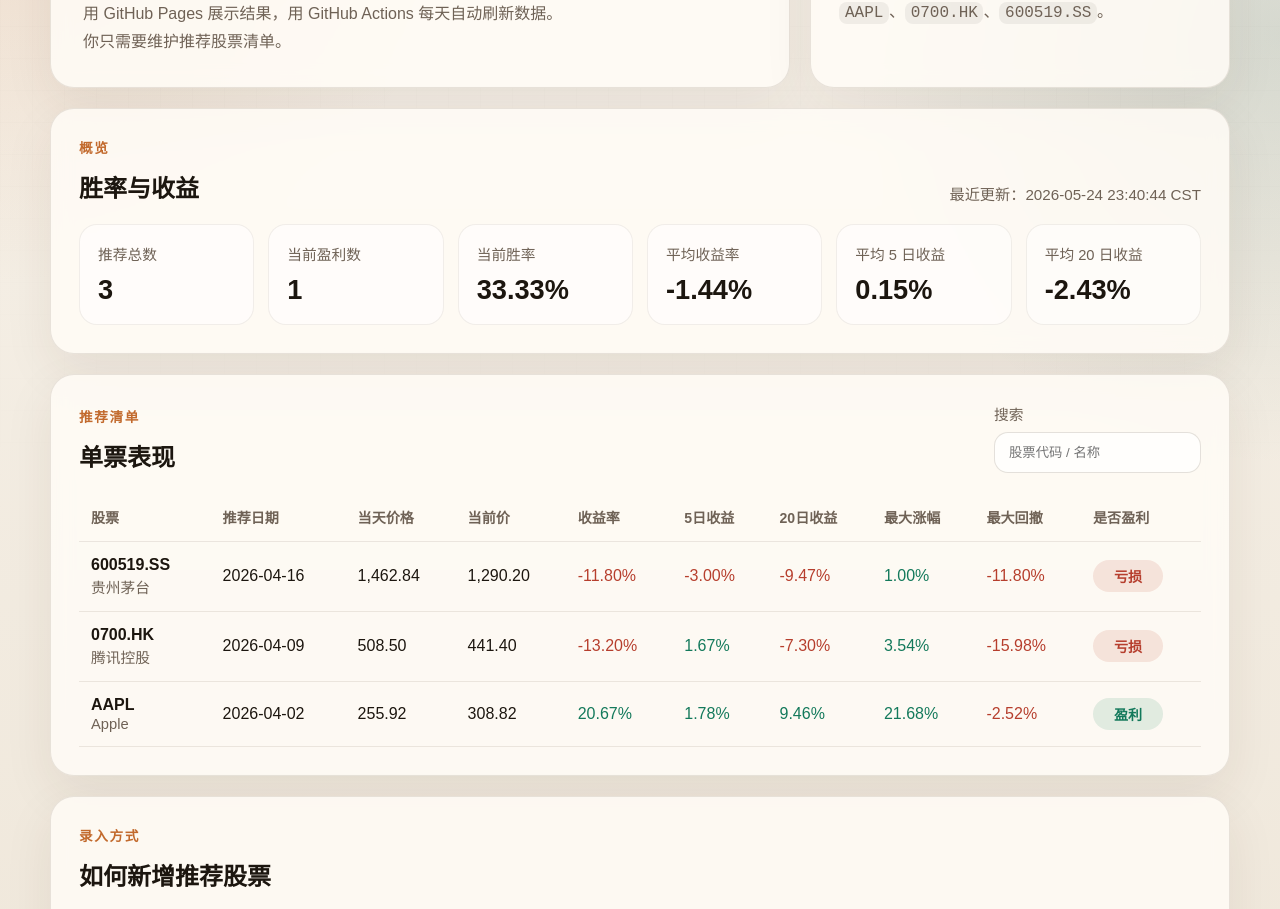
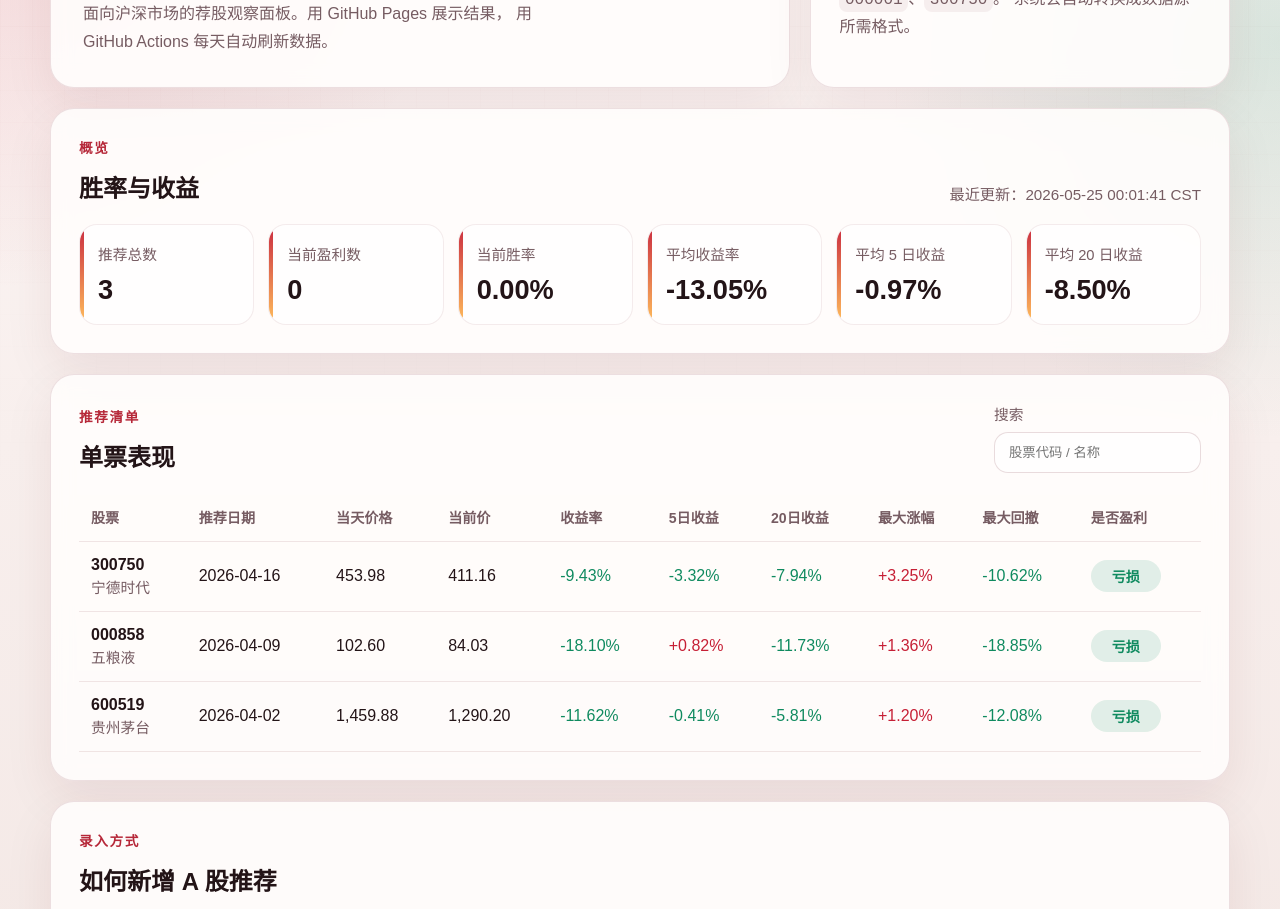
Before and after one commit to JasonDnfkr/stock-tracker, a plain HTML site: page docs/index.html in a window 1280 px wide. Shown: the part 230-1139 px from the top of the page. Drawn offline with Linux system fonts and the light colour scheme.

Commit message:
version 1

```diff
--- a/docs/app.js
+++ b/docs/app.js
@@ -14,6 +14,13 @@
   maximumFractionDigits: 2,
 });
 
+const signedPercent = new Intl.NumberFormat("zh-CN", {
+  style: "percent",
+  minimumFractionDigits: 2,
+  maximumFractionDigits: 2,
+  signDisplay: "exceptZero",
+});
+
 const number = new Intl.NumberFormat("zh-CN", {
   minimumFractionDigits: 2,
   maximumFractionDigits: 2,
@@ -25,6 +32,14 @@
   }
 
   return percent.format(value);
+}
+
+function formatSignedPercent(value) {
+  if (value === null || value === undefined) {
+    return "--";
+  }
+
+  return signedPercent.format(value);
 }
 
 function formatNumber(value) {
@@ -104,11 +119,11 @@
             </div>
           </td>
           <td>${formatNumber(record.current_price)}</td>
-          <td class="${metricClass(record.return_rate)}">${formatPercent(record.return_rate)}</td>
-          <td class="${metricClass(record.return_5d)}">${formatPercent(record.return_5d)}</td>
-          <td class="${metricClass(record.return_20d)}">${formatPercent(record.return_20d)}</td>
-          <td class="${metricClass(record.max_gain)}">${formatPercent(record.max_gain)}</td>
-          <td class="${metricClass(record.max_drawdown)}">${formatPercent(record.max_drawdown)}</td>
+          <td class="${metricClass(record.return_rate)}">${formatSignedPercent(record.return_rate)}</td>
+          <td class="${metricClass(record.return_5d)}">${formatSignedPercent(record.return_5d)}</td>
+          <td class="${metricClass(record.return_20d)}">${formatSignedPercent(record.return_20d)}</td>
+          <td class="${metricClass(record.max_gain)}">${formatSignedPercent(record.max_gain)}</td>
+          <td class="${metricClass(record.max_drawdown)}">${formatSignedPercent(record.max_drawdown)}</td>
           <td><span class="pill ${profitClass}">${profitLabel}</span></td>
         </tr>
       `;
--- a/docs/data/metrics.json
+++ b/docs/data/metrics.json
@@ -1,60 +1,63 @@
 {
-  "generated_at": "2026-05-24 23:40:44 CST",
+  "generated_at": "2026-05-25 00:01:41 CST",
   "summary": {
     "total_picks": 3,
-    "profitable_picks": 1,
-    "win_rate": 0.333333,
-    "average_return": -0.014423,
-    "average_return_5d": 0.001522,
-    "average_return_20d": -0.024342
+    "profitable_picks": 0,
+    "win_rate": 0.0,
+    "average_return": -0.130515,
+    "average_return_5d": -0.009695,
+    "average_return_20d": -0.084974
   },
   "records": [
     {
-      "symbol": "600519.SS",
-      "name": "贵州茅台",
-      "note": "样例数据",
+      "symbol": "300750",
+      "query_symbol": "300750.SZ",
+      "name": "宁德时代",
+      "note": "新能源龙头样例",
       "recommend_date": "2026-04-16",
       "entry_date": "2026-04-16",
-      "entry_price": 1462.84,
-      "current_price": 1290.2,
-      "return_rate": -0.118017,
-      "return_5d": -0.029969,
-      "return_20d": -0.094706,
-      "max_gain": 0.00996,
-      "max_drawdown": -0.118017,
+      "entry_price": 453.98,
+      "current_price": 411.16,
+      "return_rate": -0.094321,
+      "return_5d": -0.033217,
+      "return_20d": -0.079431,
+      "max_gain": 0.032534,
+      "max_drawdown": -0.106174,
       "is_profitable": false,
       "current_date": "2026-05-22"
     },
     {
-      "symbol": "0700.HK",
-      "name": "腾讯控股",
-      "note": "样例数据",
+      "symbol": "000858",
+      "query_symbol": "000858.SZ",
+      "name": "五粮液",
+      "note": "消费白马样例",
       "recommend_date": "2026-04-09",
       "entry_date": "2026-04-09",
-      "entry_price": 508.5,
-      "current_price": 441.4,
-      "return_rate": -0.131957,
-      "return_5d": 0.016716,
-      "return_20d": -0.07296,
-      "max_gain": 0.035398,
-      "max_drawdown": -0.159809,
+      "entry_price": 102.6,
+      "current_price": 84.03,
+      "return_rate": -0.180994,
+      "return_5d": 0.008187,
+      "return_20d": -0.117349,
+      "max_gain": 0.013645,
+      "max_drawdown": -0.188508,
       "is_profitable": false,
       "current_date": "2026-05-22"
     },
     {
-      "symbol": "AAPL",
-      "name": "Apple",
-      "note": "样例数据",
+      "symbol": "600519",
+      "query_symbol": "600519.SS",
+      "name": "贵州茅台",
+      "note": "白酒龙头样例",
       "recommend_date": "2026-04-02",
       "entry_date": "2026-04-02",
-      "entry_price": 255.92,
-      "current_price": 308.82,
-      "return_rate": 0.206705,
-      "return_5d": 0.017818,
-      "return_20d": 0.094639,
-      "max_gain": 0.216786,
-      "max_drawdown": -0.025197,
-      "is_profitable": true,
+      "entry_price": 1459.88,
+      "current_price": 1290.2,
+      "return_rate": -0.116229,
+      "return_5d": -0.004055,
+      "return_20d": -0.058142,
+      "max_gain": 0.012008,
+      "max_drawdown": -0.120818,
+      "is_profitable": false,
       "current_date": "2026-05-22"
     }
   ],
--- a/docs/data/recommendations.csv
+++ b/docs/data/recommendations.csv
@@ -1,4 +1,4 @@
 symbol,name,recommend_date,note
-AAPL,Apple,2026-04-02,样例数据
-0700.HK,腾讯控股,2026-04-09,样例数据
-600519.SS,贵州茅台,2026-04-16,样例数据
+600519,贵州茅台,2026-04-02,白酒龙头样例
+000858,五粮液,2026-04-09,消费白马样例
+300750,宁德时代,2026-04-16,新能源龙头样例
--- a/docs/index.html
+++ b/docs/index.html
@@ -3,26 +3,27 @@
   <head>
     <meta charset="UTF-8" />
     <meta name="viewport" content="width=device-width, initial-scale=1.0" />
-    <title>荐股胜率追踪</title>
+    <title>A 股荐股胜率追踪</title>
     <link rel="stylesheet" href="./styles.css" />
   </head>
   <body>
     <div class="page-shell">
       <header class="hero">
         <div class="hero-copy">
-          <p class="eyebrow">Stock Tracker</p>
-          <h1>荐股胜率追踪面板</h1>
+          <p class="eyebrow">A-Share Tracker</p>
+          <h1>A 股荐股胜率追踪</h1>
           <p class="hero-text">
-            用 GitHub Pages 展示结果，用 GitHub Actions 每天自动刷新数据。
-            你只需要维护推荐股票清单。
+            面向沪深市场的荐股观察面板。用 GitHub Pages 展示结果，
+            用 GitHub Actions 每天自动刷新数据。
           </p>
         </div>
         <div class="hero-card">
-          <p class="hero-card-label">当前模式</p>
-          <p class="hero-card-value">零服务器 / 静态部署</p>
+          <p class="hero-card-label">市场范围</p>
+          <p class="hero-card-value">沪深 A 股优先</p>
           <p class="hero-card-note">
-            数据源默认使用 Yahoo Finance 风格代码，例如
-            <code>AAPL</code>、<code>0700.HK</code>、<code>600519.SS</code>。
+            录入时可直接写 6 位 A 股代码，例如
+            <code>600519</code>、<code>000001</code>、<code>300750</code>。
+            系统会自动转换成数据源所需格式。
           </p>
         </div>
       </header>
@@ -88,7 +89,7 @@
           <div class="section-head">
             <div>
               <p class="section-kicker">录入方式</p>
-              <h2>如何新增推荐股票</h2>
+              <h2>如何新增 A 股推荐</h2>
             </div>
           </div>
           <div class="steps">
@@ -98,11 +99,11 @@
             </div>
             <div class="step">
               <span>2</span>
-              <p>新增一行：<code>symbol,name,recommend_date,note</code>。</p>
+              <p>新增一行：<code>symbol,name,recommend_date,note</code>，`symbol` 直接填 6 位代码。</p>
             </div>
             <div class="step">
               <span>3</span>
-              <p>推送到 GitHub 后，页面会自动重新抓价并更新。</p>
+              <p>推送到 GitHub 后，页面会自动重新抓取沪深 A 股数据并更新。</p>
             </div>
           </div>
         </section>
--- a/docs/styles.css
+++ b/docs/styles.css
@@ -1,17 +1,17 @@
 :root {
   color-scheme: light;
-  --bg: #f3efe7;
-  --panel: rgba(255, 252, 246, 0.86);
-  --panel-border: rgba(74, 53, 32, 0.12);
-  --text: #1c160f;
-  --muted: #6f6256;
-  --accent: #c26a2d;
-  --accent-soft: rgba(194, 106, 45, 0.12);
-  --profit: #13795b;
-  --loss: #b63e2d;
-  --shadow: 0 18px 50px rgba(61, 40, 24, 0.08);
+  --bg: #f5f0ee;
+  --panel: rgba(255, 253, 252, 0.9);
+  --panel-border: rgba(110, 23, 33, 0.12);
+  --text: #231417;
+  --muted: #765c62;
+  --accent: #b62839;
+  --accent-soft: rgba(182, 40, 57, 0.12);
+  --profit: #c61f35;
+  --loss: #0f8a5f;
+  --shadow: 0 18px 50px rgba(83, 16, 27, 0.08);
   --radius: 24px;
-  font-family: "IBM Plex Sans", "PingFang SC", "Noto Sans SC", sans-serif;
+  font-family: "LXGW WenKai", "PingFang SC", "Noto Sans SC", sans-serif;
 }
 
 * {
@@ -23,9 +23,9 @@
   min-height: 100vh;
   color: var(--text);
   background:
-    radial-gradient(circle at top left, rgba(194, 106, 45, 0.18), transparent 28%),
-    radial-gradient(circle at right 20%, rgba(50, 96, 84, 0.16), transparent 26%),
-    linear-gradient(180deg, #f7f2ea 0%, #efe7da 100%);
+    radial-gradient(circle at top left, rgba(198, 31, 53, 0.18), transparent 28%),
+    radial-gradient(circle at right 20%, rgba(15, 138, 95, 0.14), transparent 24%),
+    linear-gradient(180deg, #fdf7f6 0%, #f3e7e4 100%);
 }
 
 body::before {
@@ -34,15 +34,15 @@
   inset: 0;
   pointer-events: none;
   background-image:
-    linear-gradient(rgba(28, 22, 15, 0.02) 1px, transparent 1px),
-    linear-gradient(90deg, rgba(28, 22, 15, 0.02) 1px, transparent 1px);
+    linear-gradient(rgba(88, 23, 34, 0.025) 1px, transparent 1px),
+    linear-gradient(90deg, rgba(88, 23, 34, 0.025) 1px, transparent 1px);
   background-size: 32px 32px;
   mask-image: linear-gradient(180deg, rgba(0, 0, 0, 0.65), transparent);
 }
 
 code {
   font-family: "IBM Plex Mono", "SFMono-Regular", monospace;
-  background: rgba(28, 22, 15, 0.06);
+  background: rgba(98, 19, 34, 0.06);
   padding: 0.15rem 0.35rem;
   border-radius: 8px;
 }
@@ -92,7 +92,7 @@
 }
 
 h1 {
-  font-family: "Iowan Old Style", "Source Han Serif SC", serif;
+  font-family: "Source Han Serif SC", "Songti SC", serif;
   font-size: clamp(2.2rem, 4vw, 4rem);
   line-height: 1.02;
   max-width: 10ch;
@@ -154,9 +154,19 @@
 
 .metric-card {
   padding: 18px;
-  background: rgba(255, 255, 255, 0.55);
-  border: 1px solid rgba(74, 53, 32, 0.08);
+  background: rgba(255, 255, 255, 0.64);
+  border: 1px solid rgba(110, 23, 33, 0.08);
   border-radius: 18px;
+  position: relative;
+  overflow: hidden;
+}
+
+.metric-card::before {
+  content: "";
+  position: absolute;
+  inset: 0 auto 0 0;
+  width: 4px;
+  background: linear-gradient(180deg, rgba(198, 31, 53, 0.95), rgba(255, 179, 64, 0.85));
 }
 
 .metric-label {
@@ -182,7 +192,7 @@
   width: min(320px, 100%);
   padding: 12px 14px;
   border-radius: 14px;
-  border: 1px solid rgba(74, 53, 32, 0.15);
+  border: 1px solid rgba(110, 23, 33, 0.15);
   background: rgba(255, 255, 255, 0.75);
   color: var(--text);
 }
@@ -201,7 +211,7 @@
 td {
   padding: 14px 12px;
   text-align: left;
-  border-bottom: 1px solid rgba(74, 53, 32, 0.1);
+  border-bottom: 1px solid rgba(110, 23, 33, 0.1);
   white-space: nowrap;
 }
 
@@ -250,12 +260,12 @@
 
 .pill.profit {
   color: var(--profit);
-  background: rgba(19, 121, 91, 0.12);
+  background: rgba(198, 31, 53, 0.12);
 }
 
 .pill.loss {
   color: var(--loss);
-  background: rgba(182, 62, 45, 0.12);
+  background: rgba(15, 138, 95, 0.12);
 }
 
 .profit-text {
@@ -282,8 +292,8 @@
   align-items: start;
   padding: 18px;
   border-radius: 18px;
-  background: rgba(255, 255, 255, 0.55);
-  border: 1px solid rgba(74, 53, 32, 0.08);
+  background: rgba(255, 255, 255, 0.58);
+  border: 1px solid rgba(110, 23, 33, 0.08);
 }
 
 .step span {
@@ -307,8 +317,8 @@
 .failure-item {
   padding: 16px 18px;
   border-radius: 18px;
-  background: rgba(182, 62, 45, 0.06);
-  border: 1px solid rgba(182, 62, 45, 0.14);
+  background: rgba(181, 111, 19, 0.08);
+  border: 1px solid rgba(181, 111, 19, 0.18);
 }
 
 .failure-title {
```
Also changed, not shown: 2 other files.
